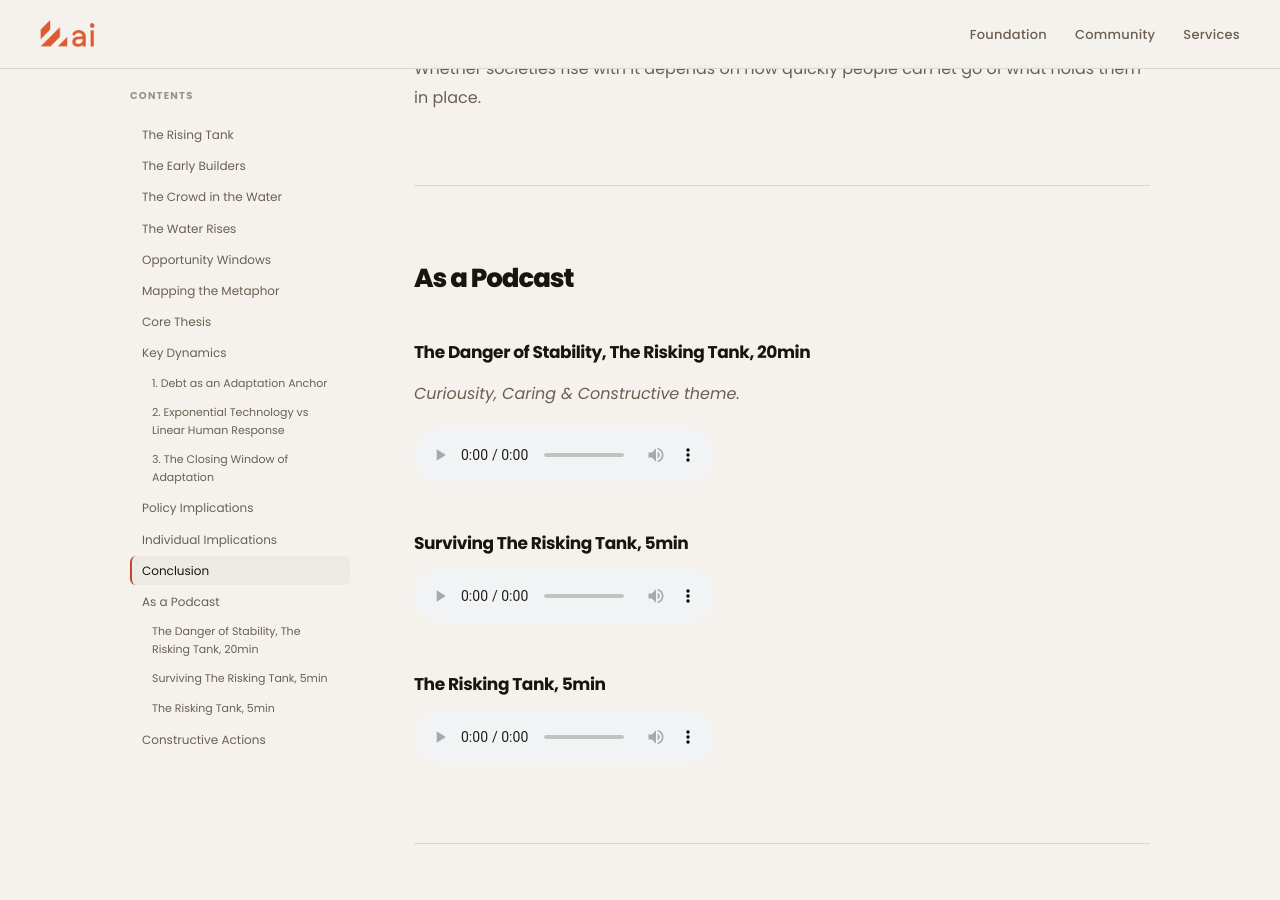
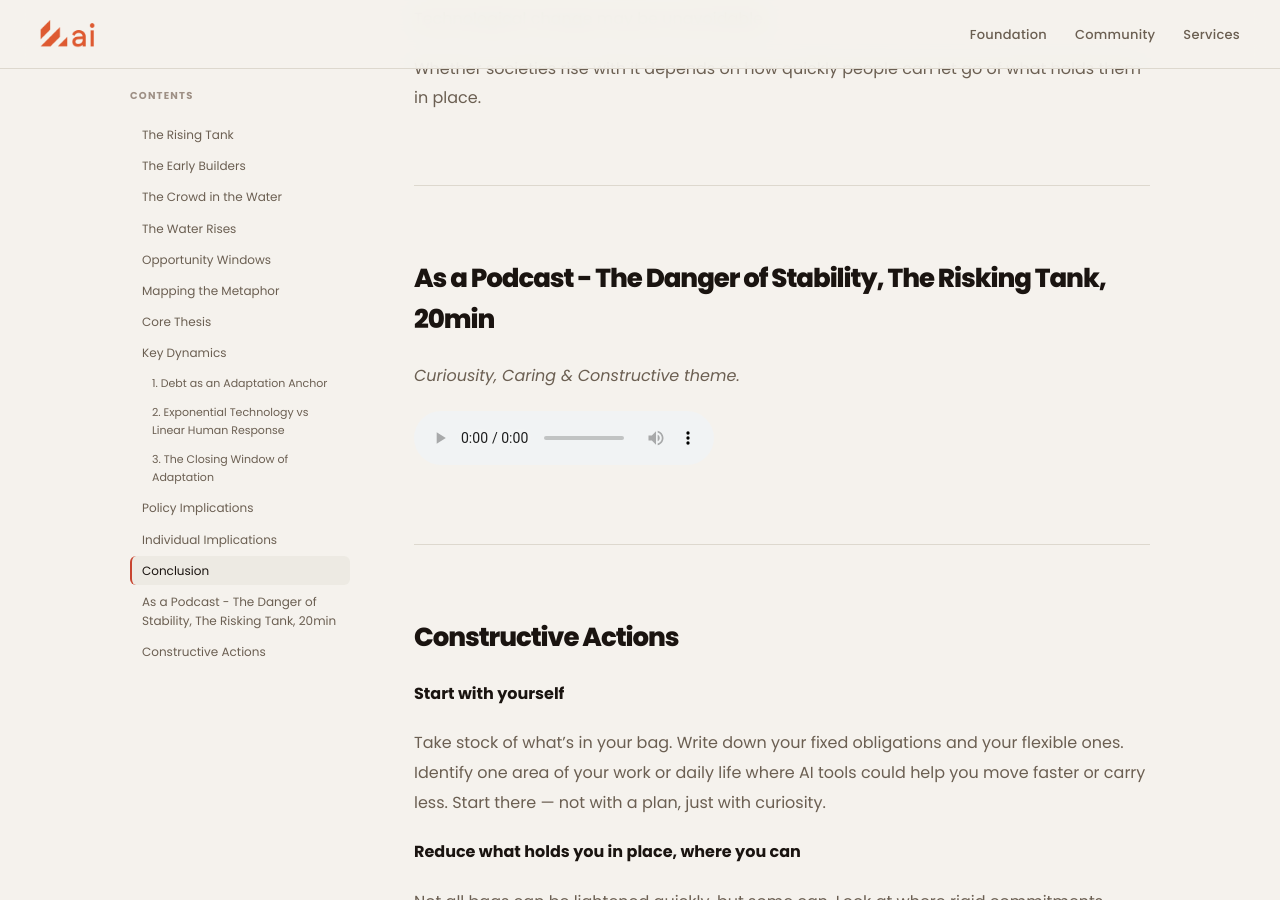
Before and after one commit to selfdriven-foundation/selfdriven-ai, a Jekyll site: the page built from docs/pages/research-the-rising-tank.md, in a window 1280 px wide and 900 px high, scrolled down 7059 px. Built offline with Jekyll 4.4.1, drawn with Linux system fonts in a browser that asks for light colours.

Commit message:
Update research-the-rising-tank.md

```diff
--- a/docs/pages/research-the-rising-tank.md
+++ b/docs/pages/research-the-rising-tank.md
@@ -203,28 +203,12 @@ Technological change may be unavoidable.
 
 Whether societies rise with it depends on how quickly people can let go of what holds them in place.
 
-## As a Podcast
-
-### The Danger of Stability, The Risking Tank, 20min
+## As a Podcast - The Danger of Stability, The Risking Tank, 20min
 
 *Curiousity, Caring & Constructive theme.*
 
 <audio controls>
 	<source src="/assets/audio/research-the-danger-of-stability.m4a" type="audio/mp4">
-	Your browser does not support the audio element.
-</audio>
-
-### Surviving The Risking Tank, 5min
-
-<audio controls>
-	<source src="/assets/audio/research-surviving-the-rising-tank.m4a" type="audio/mp4">
-	Your browser does not support the audio element.
-</audio>
-
-### The Risking Tank, 5min
-
-<audio controls>
-	<source src="/assets/audio/research-the-rising-tank.m4a" type="audio/mp4">
 	Your browser does not support the audio element.
 </audio>
 
```
